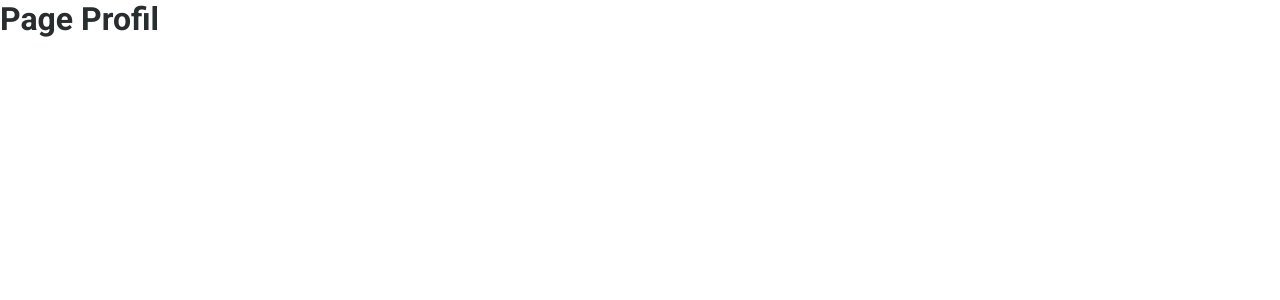
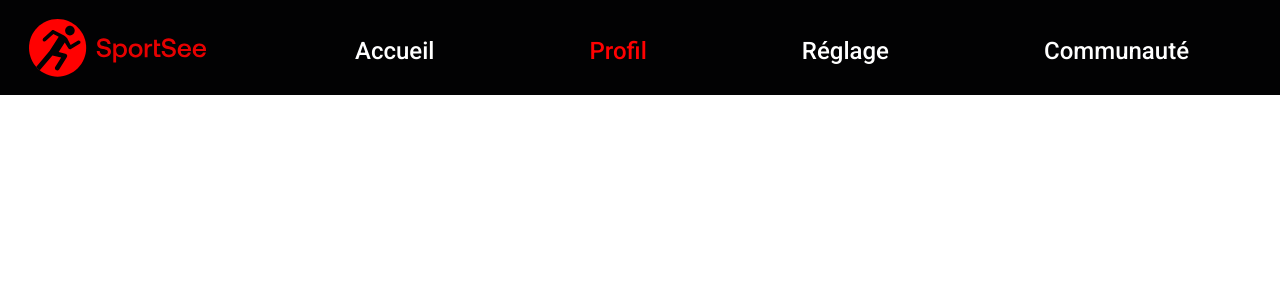
Before and after one commit to DylanJana/Developpez_un_tableau_de_bord_analytics_avec_react, a React (Create React App) app in the folder frontend/: page /user/12 in a window 1280 px wide. Shown: the top 300 px of the page. Built offline with nearby package versions, Linux system fonts and the light colour scheme.

Commit message:
Create Navbar component
Create Navbarcomponent and comming soon page

```diff
--- a/frontend/src/App.css
+++ b/frontend/src/App.css
@@ -8,18 +8,26 @@ a {
   text-decoration: none;
 }
 
-a:active,
-a:visited {
-  color: #282D30;
-}
 a:hover {
   color: #FF0101;
   font-weight: 500;
 }
 
+a.active {
+  color: #FF0101;
+  cursor: default;
+}
+
 /*** Colors ***/
+.text--primary {
+  color: #282D30;
+}
 .text--secondary {
   color: #FF0101;
+}
+
+.text--white {
+  color: #fff;
 }
 
 /*** Containers ***/
--- a/frontend/src/App.js
+++ b/frontend/src/App.js
@@ -5,6 +5,7 @@ import {Routes, Route} from 'react-router-dom';
 import Home from './Pages/Home/Home';
 import Profil from './Pages/Profil/Profil';
 import Error404 from './Pages/Error404/Error404';
+import Comming from './Pages/Comming/Comming';
 
 function App() {
   return (
@@ -13,6 +14,8 @@ function App() {
         <Route path='/' element={<Home />} />
         {/** Dynamically path with user id */}
         <Route path='/user/:id' element={<Profil />} />
+        {/** Page to Comming */}
+        <Route path='/comming-soon' element={<Comming />} />
         {/** This route is use when page doesn't exist */}
         <Route path='*' element={<Error404 />} />
       </Routes>
--- /dev/null
+++ b/frontend/src/Components/Navbar/Navbar.css
@@ -0,0 +1,24 @@
+.header {
+  padding: 18px 91px 12px 28px;
+  background-color: #020203;
+}
+
+.header-container {
+  display: flex;
+  justify-content: space-between;
+  align-items: center;
+  column-gap: 149px;
+  max-width: 2000px;
+  margin: auto;
+}
+
+.nav {
+  flex-grow: 1;
+  justify-content: space-between;
+}
+
+.nav__list {
+  display: flex;
+  list-style: none;
+  justify-content: space-between;
+}
--- /dev/null
+++ b/frontend/src/Components/Navbar/Navbar.js
@@ -0,0 +1,45 @@
+import { NavLink } from "react-router-dom";
+
+// Import logo of my assets
+import logo from '../../assets/svg/logo.svg';
+
+// Import css
+import './Navbar.css';
+
+function Navbar() {
+  return (
+    <header className="header">
+      <div className="header-container">
+        <NavLink to="/">
+          <img src={logo} alt="Logo de SportSee" />
+        </NavLink>
+        <nav className="nav">
+          <ul className="nav__list">
+            <li>
+              <NavLink className={({isActive}) => isActive ? 'active title--sm' : 'title--sm text--white'} to='/'>
+                Accueil
+              </NavLink>
+            </li>
+            <li>
+              <NavLink className={({isActive}) => isActive ? 'active title--sm' : 'title--sm text--white'} to='#'>
+                Profil
+              </NavLink>
+            </li>
+            <li>
+              <NavLink className={({isActive}) => isActive ? 'active title--sm' : 'title--sm text--white'} to='/comming-soon'>
+                Réglage
+              </NavLink>
+            </li>
+            <li>
+              <NavLink className={({isActive}) => isActive ? 'active title--sm' : 'title--sm text--white'} to='/comming-soon'>
+                Communauté
+              </NavLink>
+            </li>
+          </ul>
+        </nav>
+      </div>
+    </header>
+  )
+}
+
+export default Navbar;
--- /dev/null
+++ b/frontend/src/Pages/Comming/Comming.js
@@ -0,0 +1,9 @@
+function Comming() {
+  return (
+    <div>
+      <h1>Comming soon</h1>
+    </div>
+  )
+}
+
+export default Comming;
--- a/frontend/src/Pages/Home/Home.css
+++ b/frontend/src/Pages/Home/Home.css
@@ -20,3 +20,7 @@
   filter: grayscale(0);
   transition: filter 0.5s ease-in-out;
 }
+
+.users a:hover p {
+  color: #FF0101;
+}
--- a/frontend/src/Pages/Home/Home.js
+++ b/frontend/src/Pages/Home/Home.js
@@ -19,7 +19,7 @@ function Home() {
             <div className="users__pic mb--xs">
               <img src={karl} alt="Profil de l'utilisateur" />
             </div>
-            <p className="text--center title--sm">Je suis Karl</p>
+            <p className="text--center title--sm text--primary">Je suis Karl</p>
           </NavLink>
         </div>
         <div>
@@ -27,7 +27,7 @@ function Home() {
             <div className="users__pic">
               <img src={cecilia} alt="Profil de l'utilisateur" />
             </div>
-            <p className="text--center title--sm">Je suis Cecilia</p>
+            <p className="text--center title--sm text--primary">Je suis Cecilia</p>
           </NavLink>
         </div>
       </div>
--- a/frontend/src/Pages/Profil/Profil.js
+++ b/frontend/src/Pages/Profil/Profil.js
@@ -1,7 +1,9 @@
+import Navbar from "../../Components/Navbar/Navbar";
+
 function Profil() {
   return (
     <div>
-      <h1>Page Profil</h1>
+      <Navbar />
     </div>
   )
 }
```
Also changed, not shown: frontend/src/Pages/Comming/Comming.css (added), frontend/src/assets/svg/logo.svg (added).
